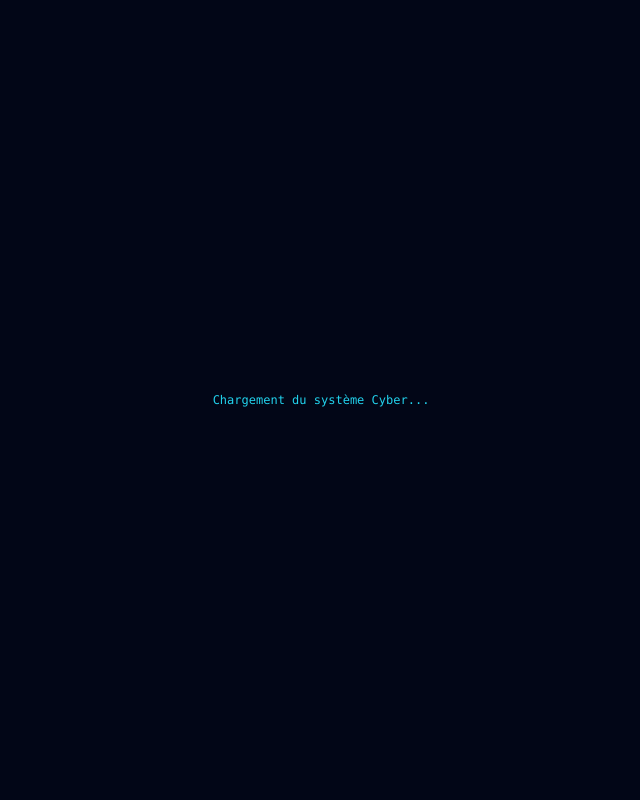
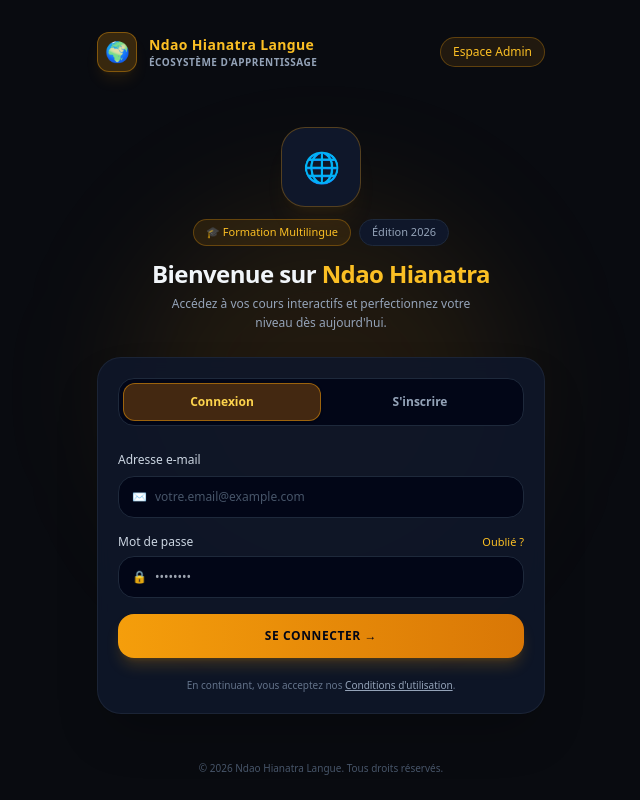
Before and after one commit to 261Topexacte1xbet/ndao-hianatra-langue-v2, a Next.js app: page / in a window 1280 px wide. Before the commit this address had no page. Shown: the whole page, without its empty margins (319-959 px from the left). Built offline with nearby package versions, Linux system fonts and the light colour scheme.

Commit message:
Update page.tsx

```diff
--- a/app/page.tsx
+++ b/app/page.tsx
@@ -1,18 +1,171 @@
 "use client";
 
-import { useEffect } from "react";
+import React, { useState } from "react";
 import { useRouter } from "next/navigation";
 
-export default function Home() {
+export default function HomePage() {
+  const [activeTab, setActiveTab] = useState<"login" | "signup">("login");
+  const [email, setEmail] = useState("");
+  const [password, setPassword] = useState("");
+  const [loading, setLoading] = useState(false);
+
   const router = useRouter();
 
-  useEffect(() => {
-    router.push("/login");
-  }, [router]);
+  const handleSubmit = (e: React.FormEvent) => {
+    e.preventDefault();
+    setLoading(true);
+
+    // Redirection mankany amin'ny Onboarding rehefa vita ny fidirana
+    setTimeout(() => {
+      router.push("/onboarding");
+    }, 400);
+  };
 
   return (
-    <div className="min-h-screen bg-slate-950 flex items-center justify-center text-cyan-400 font-mono text-xs">
-      Chargement du système Cyber...
+    <div className="min-h-screen bg-[#090b10] text-slate-100 font-sans flex flex-col justify-between items-center p-4 relative overflow-hidden">
+
+      {/* Background Cyber Glow */}
+      <div className="absolute top-1/4 left-1/2 -translate-x-1/2 w-96 h-96 bg-amber-500/10 rounded-full blur-3xl pointer-events-none"></div>
+
+      {/* Header miaraka amin'ny Logo & Espace Admin */}
+      <header className="w-full max-w-md flex justify-between items-center py-4 relative z-10">
+        <div className="flex items-center gap-3">
+          <div className="w-10 h-10 rounded-xl bg-amber-500/20 border border-amber-500/40 flex items-center justify-center text-amber-400 font-bold text-xl shadow-lg shadow-amber-500/10">
+            🌍
+          </div>
+          <div>
+            <h1 className="font-extrabold text-amber-400 text-sm tracking-wide">
+              Ndao Hianatra Langue
+            </h1>
+            <p className="text-[10px] text-slate-400 uppercase tracking-wider font-semibold">
+              Écosystème d'apprentissage
+            </p>
+          </div>
+        </div>
+
+        <button className="text-xs text-amber-400 border border-amber-500/30 bg-amber-500/10 px-3 py-1.5 rounded-full hover:bg-amber-500/20 transition-all font-medium">
+          Espace Admin
+        </button>
+      </header>
+
+      {/* Main Content */}
+      <main className="w-full max-w-md my-auto space-y-6 relative z-10">
+
+        {/* Icone Globe & Badges */}
+        <div className="text-center space-y-3">
+          <div className="w-20 h-20 mx-auto rounded-3xl bg-slate-900 border border-amber-500/30 flex items-center justify-center text-3xl text-amber-400 shadow-xl shadow-amber-500/5">
+            🌐
+          </div>
+
+          <div className="flex justify-center items-center gap-2 text-[11px] font-medium">
+            <span className="bg-amber-500/10 border border-amber-500/30 text-amber-400 px-3 py-1 rounded-full flex items-center gap-1">
+              🎓 Formation Multilingue
+            </span>
+            <span className="bg-slate-900 border border-slate-800 text-slate-400 px-3 py-1 rounded-full">
+              Édition 2026
+            </span>
+          </div>
+
+          <div className="space-y-1">
+            <h2 className="text-2xl font-black tracking-tight">
+              Bienvenue sur <span className="text-amber-400">Ndao Hianatra</span>
+            </h2>
+            <p className="text-xs text-slate-400 leading-relaxed max-w-xs mx-auto">
+              Accédez à vos cours interactifs et perfectionnez votre niveau dès aujourd'hui.
+            </p>
+          </div>
+        </div>
+
+        {/* Card Formulaire */}
+        <div className="bg-slate-900/90 border border-slate-800/80 p-5 rounded-3xl shadow-2xl backdrop-blur space-y-5">
+
+          {/* Onglets Connexion / S'inscrire */}
+          <div className="grid grid-cols-2 bg-slate-950 p-1 rounded-2xl border border-slate-800">
+            <button
+              onClick={() => setActiveTab("login")}
+              className={`py-2.5 rounded-xl text-xs font-bold transition-all ${
+                activeTab === "login"
+                  ? "bg-amber-600/30 border border-amber-500/50 text-amber-300 shadow"
+                  : "text-slate-400 hover:text-slate-200"
+              }`}
+            >
+              Connexion
+            </button>
+            <button
+              onClick={() => setActiveTab("signup")}
+              className={`py-2.5 rounded-xl text-xs font-bold transition-all ${
+                activeTab === "signup"
+                  ? "bg-amber-600/30 border border-amber-500/50 text-amber-300 shadow"
+                  : "text-slate-400 hover:text-slate-200"
+              }`}
+            >
+              S'inscrire
+            </button>
+          </div>
+
+          {/* Formulaire */}
+          <form onSubmit={handleSubmit} className="space-y-4">
+            <div className="space-y-1.5">
+              <label className="text-xs font-medium text-slate-300">Adresse e-mail</label>
+              <div className="relative">
+                <span className="absolute left-3.5 top-1/2 -translate-y-1/2 text-slate-500 text-xs">
+                  ✉️
+                </span>
+                <input
+                  type="email"
+                  required
+                  value={email}
+                  onChange={(e) => setEmail(e.target.value)}
+                  placeholder="votre.email@example.com"
+                  className="w-full bg-slate-950 border border-slate-800 focus:border-amber-500 rounded-2xl py-3 pl-9 pr-4 text-xs text-slate-100 outline-none transition-all placeholder:text-slate-600"
+                />
+              </div>
+            </div>
+
+            <div className="space-y-1.5">
+              <div className="flex justify-between items-center">
+                <label className="text-xs font-medium text-slate-300">Mot de passe</label>
+                {activeTab === "login" && (
+                  <button type="button" className="text-[11px] text-amber-400 hover:underline font-medium">
+                    Oublié ?
+                  </button>
+                )}
+              </div>
+              <div className="relative">
+                <span className="absolute left-3.5 top-1/2 -translate-y-1/2 text-slate-500 text-xs">
+                  🔒
+                </span>
+                <input
+                  type="password"
+                  required
+                  value={password}
+                  onChange={(e) => setPassword(e.target.value)}
+                  placeholder="••••••••"
+                  className="w-full bg-slate-950 border border-slate-800 focus:border-amber-500 rounded-2xl py-3 pl-9 pr-4 text-xs text-slate-100 outline-none transition-all"
+                />
+              </div>
+            </div>
+
+            <button
+              type="submit"
+              disabled={loading}
+              className="w-full bg-gradient-to-r from-amber-500 to-amber-600 hover:from-amber-400 hover:to-amber-500 text-slate-950 font-black py-3.5 rounded-2xl text-xs transition-all shadow-lg shadow-amber-500/20 flex items-center justify-center gap-2 uppercase tracking-wider"
+            >
+              {loading ? "Chargement..." : activeTab === "login" ? "Se connecter →" : "S'inscrire →"}
+            </button>
+          </form>
+
+          <p className="text-[10px] text-center text-slate-500">
+            En continuant, vous acceptez nos{" "}
+            <span className="text-slate-400 underline cursor-pointer">Conditions d'utilisation</span>.
+          </p>
+        </div>
+      </main>
+
+      {/* Footer */}
+      <footer className="py-2 text-[10px] text-slate-600 relative z-10">
+        © 2026 Ndao Hianatra Langue. Tous droits réservés.
+      </footer>
     </div>
   );
-}
+      }
```
